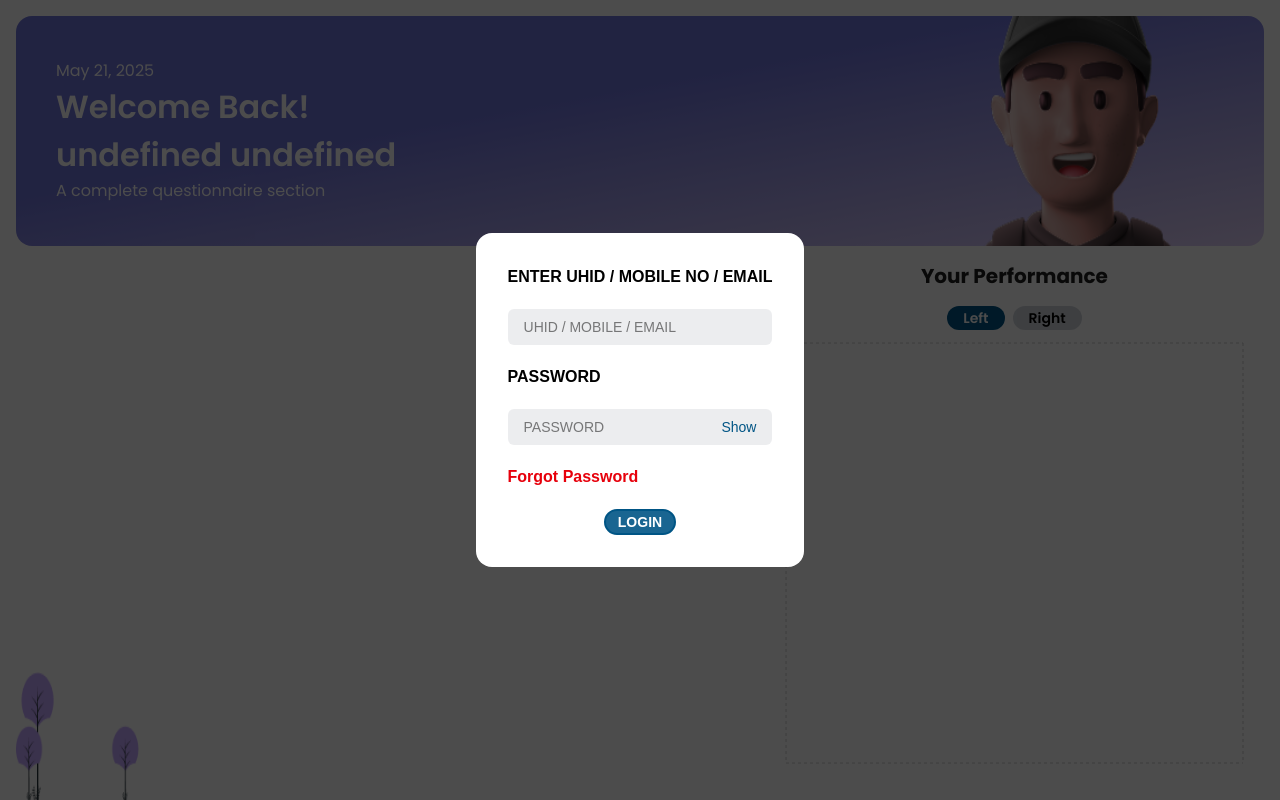
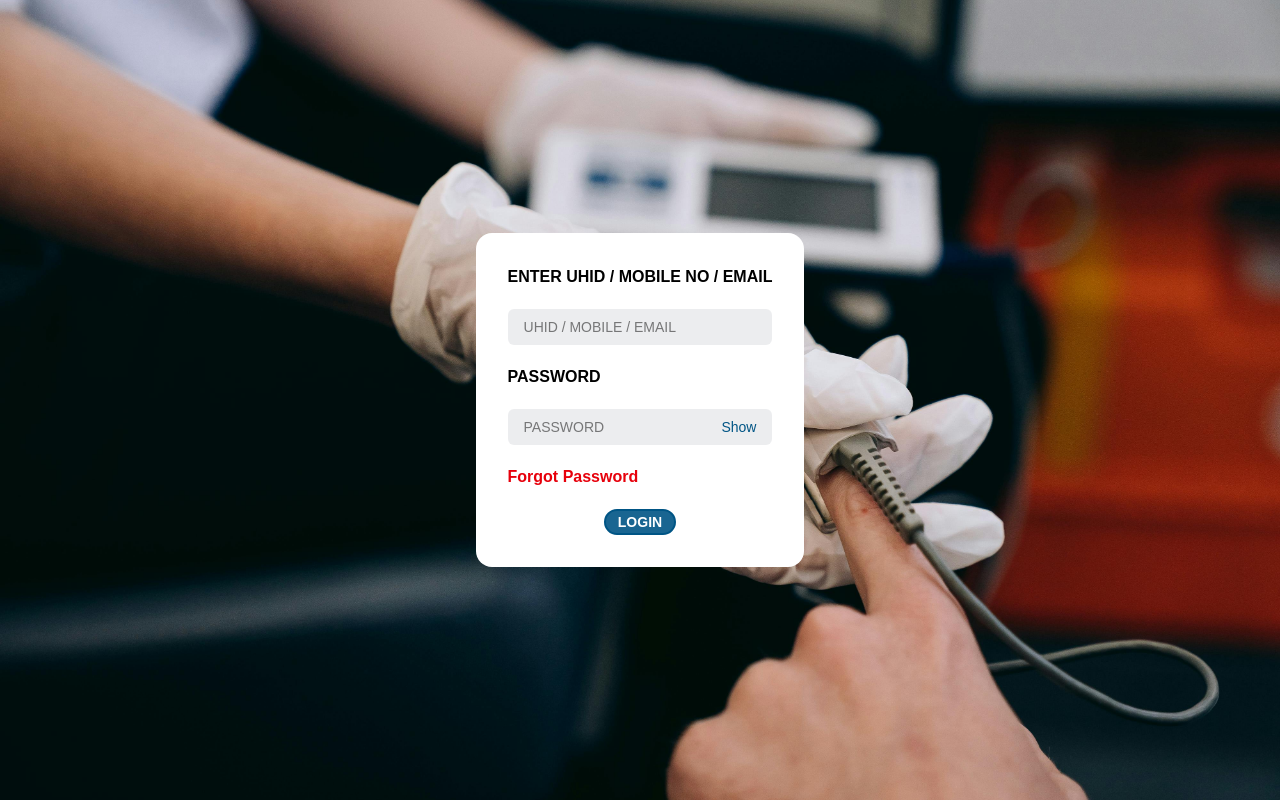
Before and after one commit to PromXP/Developer_Testing_PROMWebforms, a Next.js app: page / in a window 1280 px wide. Built offline with nearby package versions, Linux system fonts and the light colour scheme.

Commit message:
Bug fixed Testing 1

```diff
--- a/src/app/Login/page.jsx
+++ b/src/app/Login/page.jsx
@@ -12,6 +12,7 @@ import { Poppins } from "next/font/google";
 import Human from "@/app/assets/student.png";
 import Flower from "@/app/assets/flower.png";
 import Closeicon from "@/app/assets/closeicon.png";
+import LoginBg from "@/app/assets/login.jpg";
 
 import "@/app/globals.css";
 
@@ -81,7 +82,7 @@ const page = ({ isOpen, onClose, userDatasend }) => {
 
       onClose();
     } catch (err) {
-      alert("Login failed. Please check your credentials.");
+      showWarning("Login failed. Please check your credentials.");
       console.error("POST error:", err);
     }
   };
@@ -102,7 +103,7 @@ const page = ({ isOpen, onClose, userDatasend }) => {
   const [resetEmail, setResetEmail] = useState("");
 
   const handleForgotPassword = async () => {
-     if (!userUHID) {
+    if (!userUHID) {
       showWarning("Please enter your UHID");
       setshowAlert(true);
       setTimeout(() => setshowAlert(false), 3000);
@@ -115,7 +116,6 @@ const page = ({ isOpen, onClose, userDatasend }) => {
       return;
     }
 
-
     try {
       const response = await axios.post(
         `${API_URL}request_password_reset?uhid=${encodeURIComponent(
@@ -127,31 +127,35 @@ const page = ({ isOpen, onClose, userDatasend }) => {
 
       if (response.ok) {
         showWarning("Reset link sent to your email.");
-      } else {
-        showWarning(data.message || "Failed to send reset link.");
       }
+      // else {
+      //   showWarning(data.message || "Failed to send reset link.");
+      // }
     } catch (error) {
-      console.log("Error reset",error);
-      showWarning("Something went wrong. Please try again.");
+      console.log("Error reset", error);
+      showWarning("Entered credentials are incorrect Check your credentials");
     }
 
     setshowAlert(true);
     setTimeout(() => setshowAlert(false), 3000);
   };
 
-
-
   if (!isOpen) return null;
 
   return (
     <div
-      className="fixed inset-0 z-40"
-      style={{
-        backgroundColor: "rgba(0, 0, 0, 0.7)",
-      }}
+      className="fixed inset-0 z-40 w-full h-full"
+
     >
+       <Image
+    src={LoginBg}
+    alt="Background"
+    layout="fill" // fills the container
+    objectFit="cover" // makes it behave like a background
+    priority
+  />
       <div
-        className={`min-h-screen w-fit flex flex-col items-center justify-center mx-auto ${
+        className={`min-h-screen w-fit flex flex-col items-center justify-center mx-auto z-10 relative ${
           width < 950 ? "p-4 gap-4" : "p-4"
         }`}
       >
```
Also changed, not shown: src/app/assets/login.jpg (added), src/app/assets/loginbg.jpeg (added).
